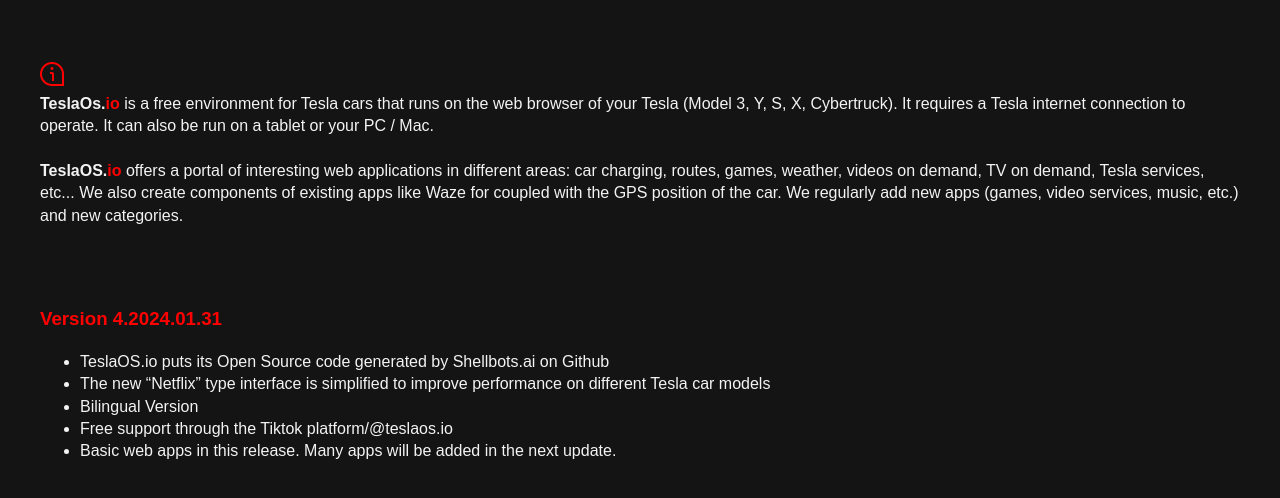
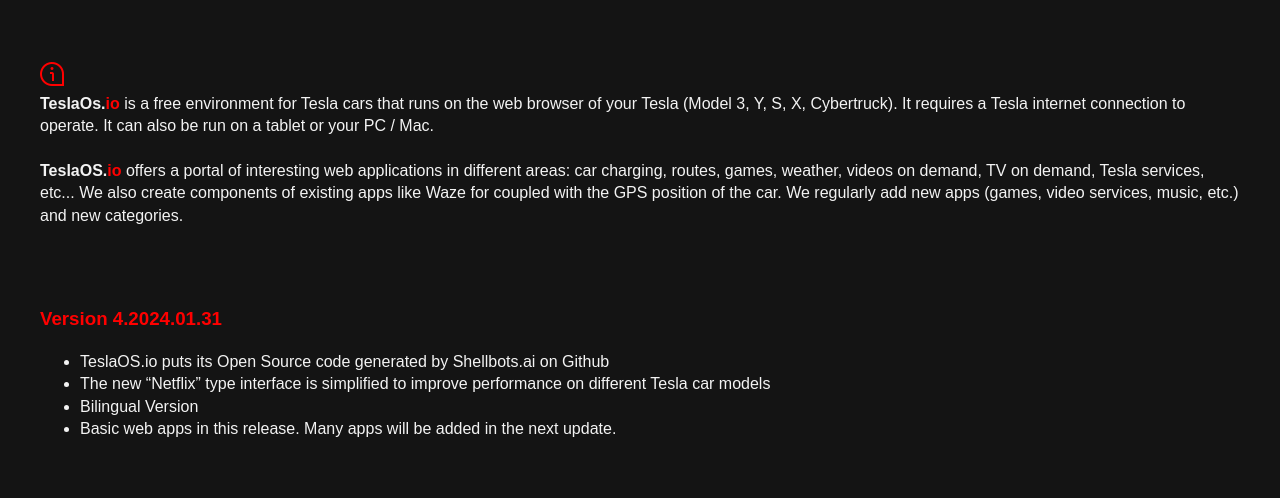
Before and after one commit to neuronessolutions/teslaos.io, a plain HTML site: page infosus.html in a window 1280 px wide. Drawn offline with Linux system fonts and the light colour scheme.

Commit message:
Update infosus.html

```diff
--- a/infosus.html
+++ b/infosus.html
@@ -18,7 +18,7 @@
         <li>TeslaOS.io puts its Open Source code generated by Shellbots.ai on Github</li>
         <li>The new “Netflix” type interface is simplified to improve performance on different Tesla car models</li>
         <li>Bilingual Version</li>
-        <li>Free support through the Tiktok platform/@teslaos.io</li>
+
 
         <li>Basic web apps in this release. Many apps will be added in the next update.</li>
        </ul>
```
